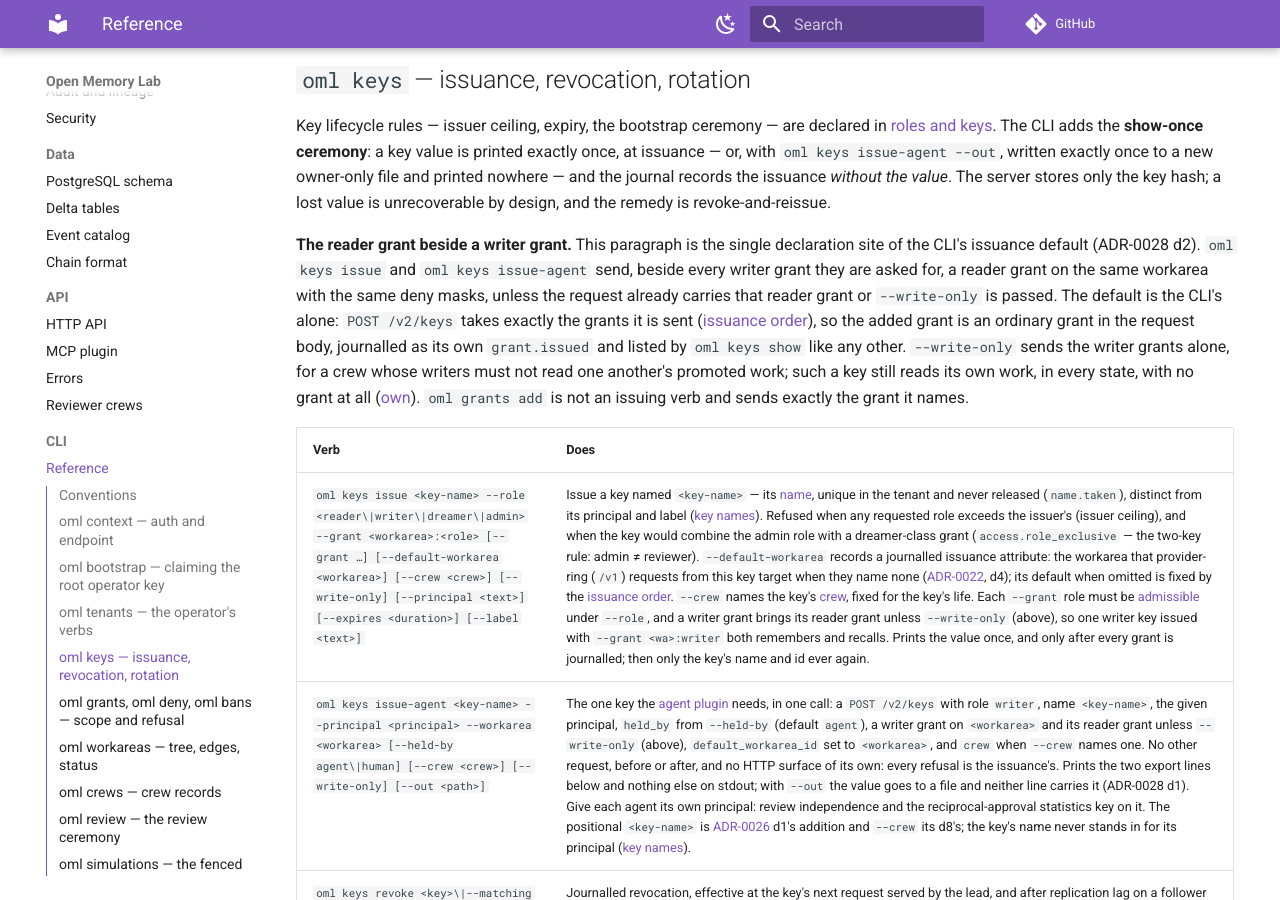
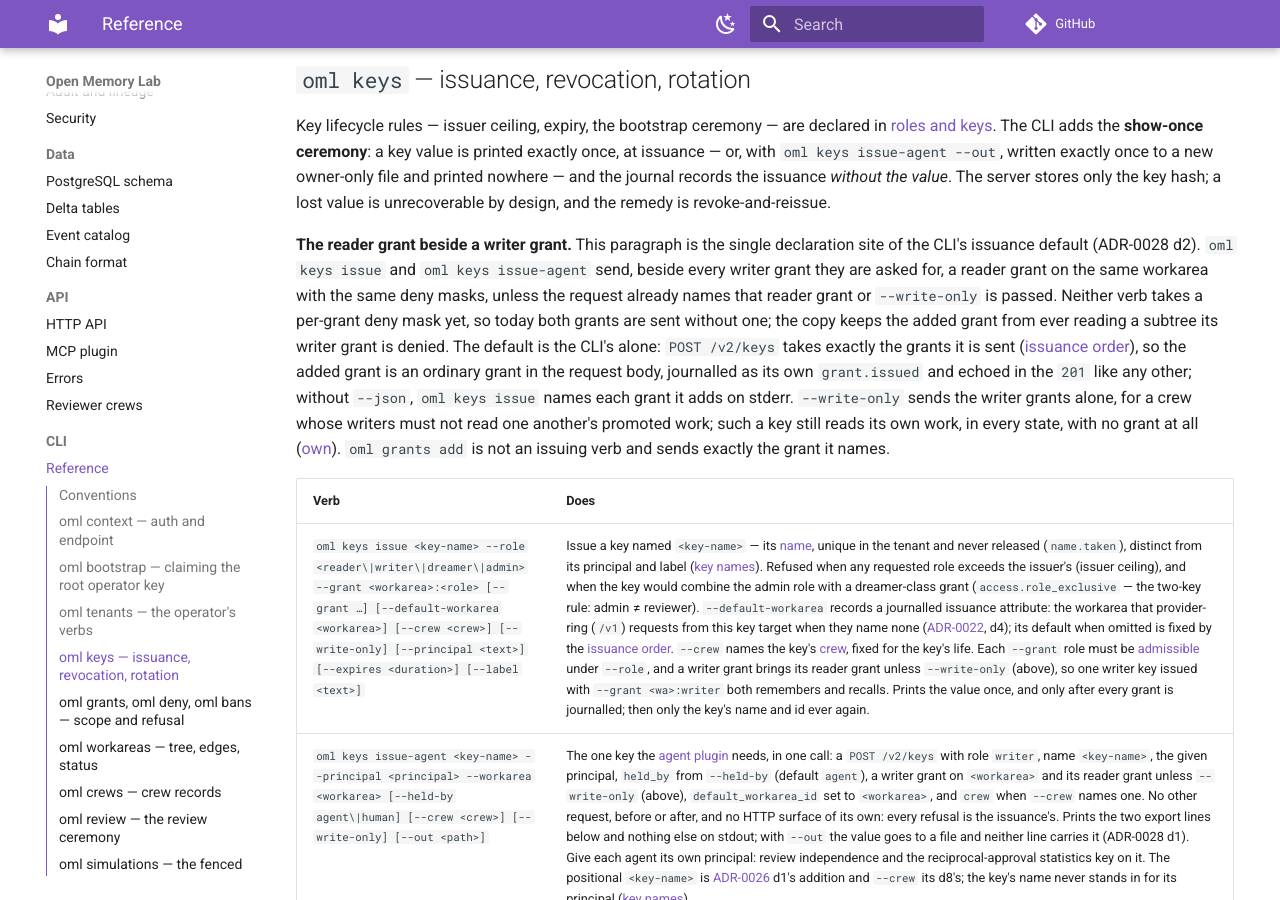
Before and after one commit to e8kor/open-memory-lab, an MkDocs documentation site: the page built from docs/cli/reference.md, in a window 1280 px wide and 900 px high, scrolled down 2305 px. Built offline with MkDocs 1.6.1 and Material for MkDocs 9.7.7, drawn with Linux system fonts in a browser that asks for light colours; comment, search, counter and statistics services are not loaded.

Commit message:
State the CLI's reader grant beside a writer grant in ADR-0028 d2's words, its writer grant's deny masks included and none sent while no issuing verb takes one (ADR-0026 d13)
The paragraph cited ADR-0028 d2 for a mask clause that feat/key-tool's ADR-0028 d2 did not decide, so the two branches declared different rules at one declaration site. ADR-0028 d2 now decides the copy and rejects both other readings; this paragraph is key-tool's word for word, except that ADR-0028 is named in plain text because it is not on this branch and mkdocs strict would refuse the link.

```diff
--- a/docs/cli/reference.md
+++ b/docs/cli/reference.md
@@ -106,14 +106,17 @@ revoke-and-reissue.
 **The reader grant beside a writer grant.** This paragraph is the single declaration site of the
 CLI's issuance default (ADR-0028 d2). `oml keys issue` and
 `oml keys issue-agent` send, beside every writer grant they are asked for, a reader grant on the
-same workarea with the same deny masks, unless the request already carries that reader grant or
-`--write-only` is passed. The default is the CLI's alone: `POST /v2/keys` takes exactly the grants
-it is sent ([issuance order](../architecture/roles-and-keys.md#grant-admissibility-and-refusal-order)),
-so the added grant is an ordinary grant in the request body, journalled as its own `grant.issued`
-and listed by `oml keys show` like any other. `--write-only` sends the writer grants alone, for a
-crew whose writers must not read one another's promoted work; such a key still reads its own work,
-in every state, with no grant at all ([own](../architecture/roles-and-keys.md#own)). `oml grants
-add` is not an issuing verb and sends exactly the grant it names.
+same workarea with the same deny masks, unless the request already names that reader grant or
+`--write-only` is passed. Neither verb takes a per-grant deny mask yet, so today both grants are
+sent without one; the copy keeps the added grant from ever reading a subtree its writer grant is
+denied. The default is the CLI's alone: `POST /v2/keys` takes exactly the grants it is sent
+([issuance order](../architecture/roles-and-keys.md#grant-admissibility-and-refusal-order)), so the
+added grant is an ordinary grant in the request body, journalled as its own `grant.issued` and
+echoed in the `201` like any other; without `--json`, `oml keys issue` names each grant it adds on
+stderr. `--write-only` sends the writer grants alone, for a crew whose writers must not read one
+another's promoted work; such a key still reads its own work, in every state, with no grant at all
+([own](../architecture/roles-and-keys.md#own)). `oml grants add` is not an issuing verb and sends
+exactly the grant it names.
 
 | Verb | Does |
 |---|---|
```
